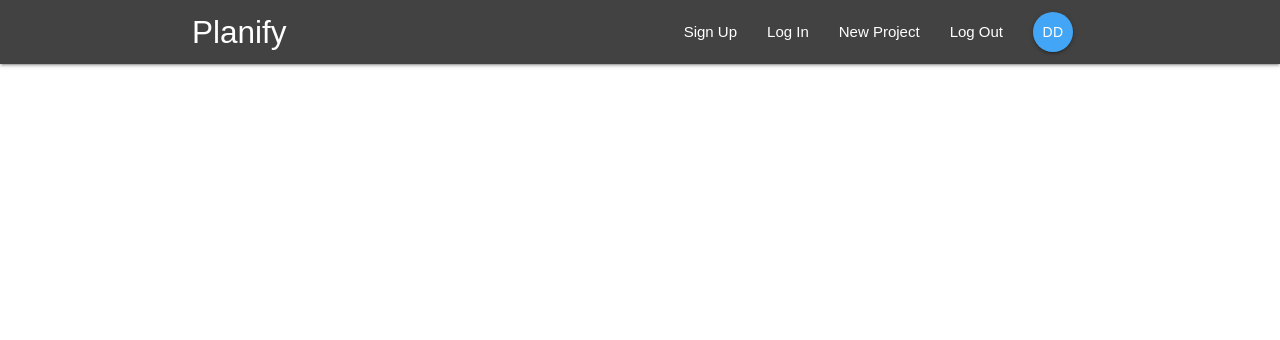
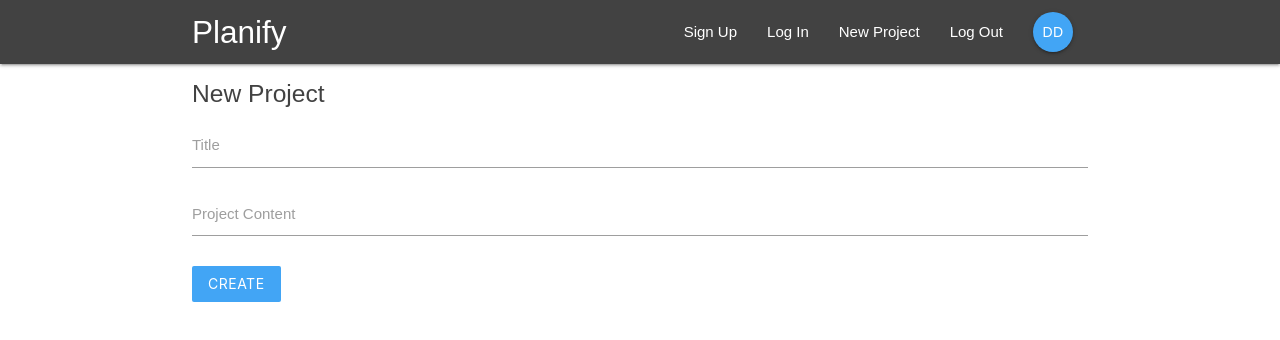
Before and after one commit to danidz96/planify, a React (Create React App) app: page /create in a window 1280 px wide. Shown: the top 340 px of the page. Built offline with nearby package versions, Linux system fonts and the light colour scheme.

Commit message:
add createproject form component

```diff
--- a/src/App.js
+++ b/src/App.js
@@ -5,6 +5,7 @@
 import ProjectDetail from './components/projects/ProjectDetail';
 import SignIn from './components/auth/SignIn';
 import SignUp from './components/auth/SignUp';
+import CreateProject from './components/projects/CreateProject';
 
 class App extends Component {
   render() {
@@ -14,6 +15,7 @@
           <Navbar />
           <Switch>
             <Route exact path='/' component={Dashboard} />
+            <Route exact path='/create' component={CreateProject} />
             <Route path='/project/:id' component={ProjectDetail} />
             <Route path='/signin' component={SignIn} />
             <Route path='/signup' component={SignUp} />
--- a/src/components/layout/SignedInLinks.js
+++ b/src/components/layout/SignedInLinks.js
@@ -4,7 +4,7 @@
 const SignedInLinks = () => {
     return (
         <ul className="right">
-            <li><NavLink to='/'>New Project</NavLink></li>
+            <li><NavLink to='/create'>New Project</NavLink></li>
             <li><NavLink to='/'>Log Out</NavLink></li>
             <li><NavLink to='/' className="btn btn-floating blue lighten-1">DD</NavLink></li>
         </ul>
--- a/src/components/projects/CreateProject.js
+++ b/src/components/projects/CreateProject.js
@@ -0,0 +1,42 @@
+import React, { Component } from 'react'
+
+class CreateProject extends Component {
+    state = {
+        title: '',
+        content: ''
+    }
+
+    handleChange = e => {
+        this.setState({
+            [e.target.id]: e.target.value
+        })
+    }
+
+    handleSubmit = e => {
+        e.preventDefault();
+        console.log(this.state);
+    }
+
+    render() {
+        return (
+            <div className="container">
+                <form className="white" onSubmit={this.handleSubmit}>
+                    <h5 className="grey-text text-darken-3">New Project</h5>
+                    <div className="input-field">
+                        <label htmlFor="title">Title</label>
+                        <input type="text" id='title' onChange={this.handleChange} />
+                    </div>
+                    <div className="input-field">
+                        <label htmlFor="content">Project Content</label>
+                        <textarea id="content" className="materialize-textarea" onChange={this.handleChange}></textarea>
+                    </div>
+                    <div className="input-field">
+                        <button className="btn blue lighten-1 z-depth-0" onChange={this.handleSubmit}>Create</button>
+                    </div>
+                </form>
+            </div>
+        )
+    }
+}
+
+export default CreateProject
```
